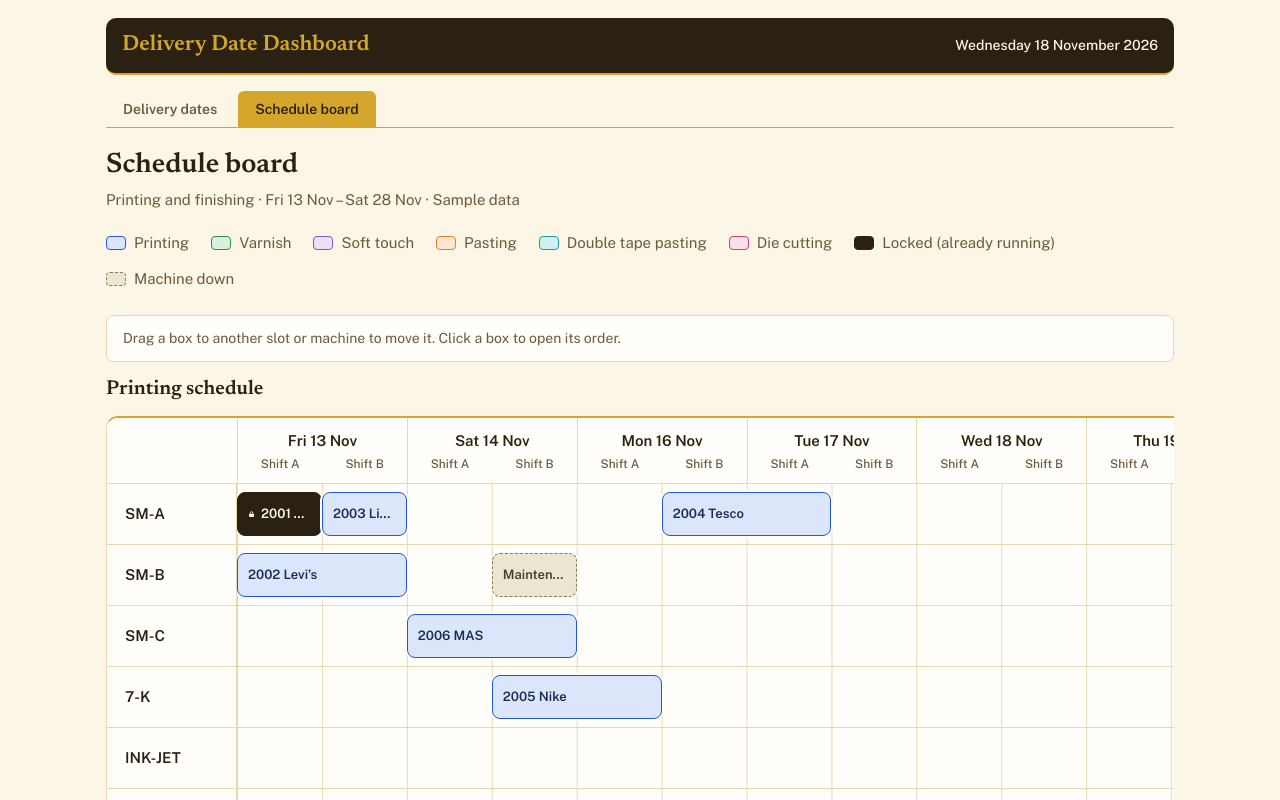
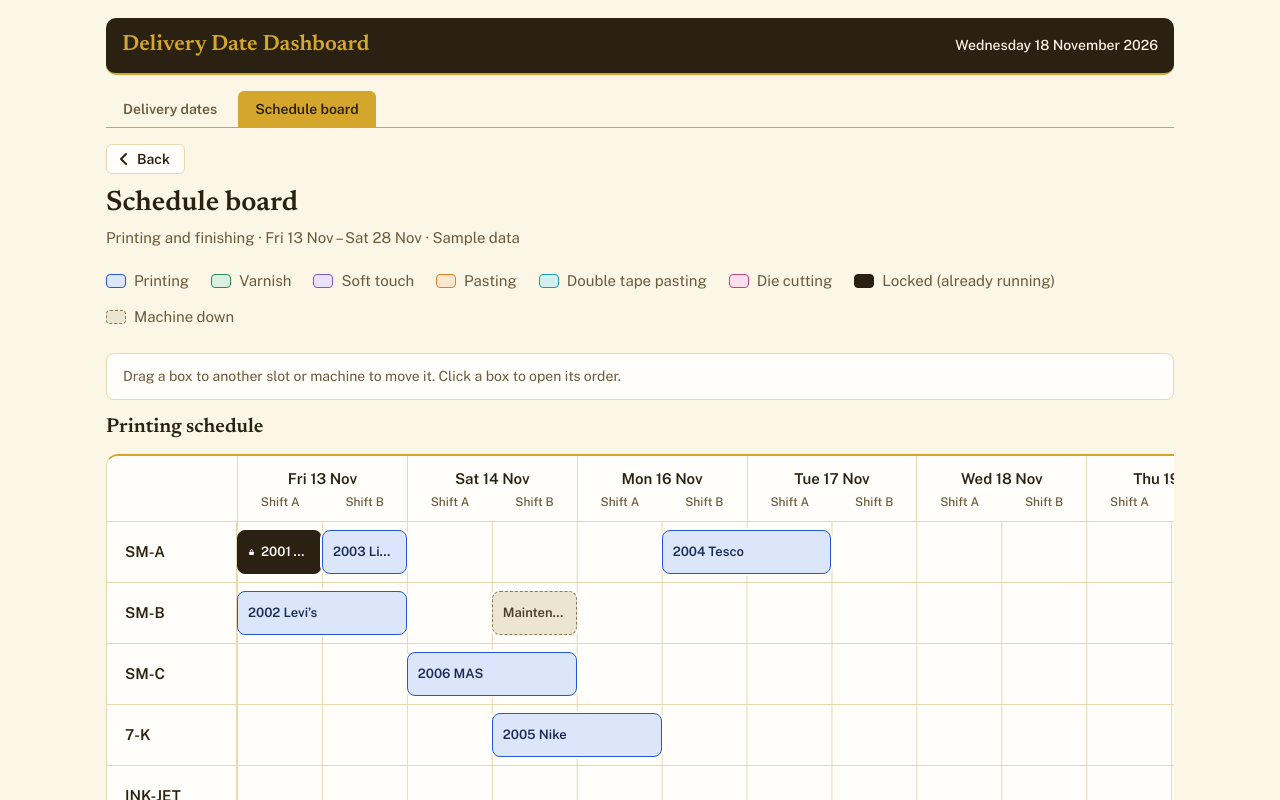
Before and after one commit to thisaraxdz/r-pac_production_planning_delivery_date-, a React (Vite) app: page /schedule in a window 1280 px wide. Shown: the top 800 px of the page. Built offline with nearby package versions, Linux system fonts and the light colour scheme.

Commit message:
Added a back button

```diff
--- a/src/App.jsx
+++ b/src/App.jsx
@@ -1,13 +1,28 @@
-import { Routes, Route } from "react-router"
+import { Routes, Route, useLocation } from "react-router"
+import BackButton from "./components/BackButton"
 import NavBar from "./components/NavBar"
+import ScrollManager from "./components/ScrollManager"
 import OrdersPage from "./pages/OrdersPage"
 import OrderDetailPage from "./pages/OrderDetailPage"
 import SchedulePage from "./pages/SchedulePage"
 
 function App() {
+  const { pathname } = useLocation()
+
+  // The Back button is shown on every page except the home page (Delivery dates)
+  const showBack = pathname !== "/"
+
   return (
     <div className="app-shell">
+      <ScrollManager />
       <NavBar />
+
+      {showBack && (
+        <div className="back-row">
+          <BackButton />
+        </div>
+      )}
+
       <Routes>
         <Route path="/" element={<OrdersPage />} />
         <Route path="/orders/:soNumber" element={<OrderDetailPage />} />
--- /dev/null
+++ b/src/components/BackButton.css
@@ -0,0 +1,27 @@
+.back-row {
+  margin-top: 16px;
+}
+
+/* The page right under the Back button needs less space on top */
+.back-row + .page {
+  padding-top: 12px;
+}
+
+.back-button {
+  display: inline-flex;
+  align-items: center;
+  gap: 6px;
+  padding: 6px 14px 6px 10px;
+  border: 1px solid var(--line);
+  border-radius: 6px;
+  background: var(--surface);
+  color: var(--umber);
+  font-family: var(--font-body);
+  font-size: 14px;
+  font-weight: 600;
+  cursor: pointer;
+}
+
+.back-button:hover {
+  background: var(--gold-tint);
+}
--- /dev/null
+++ b/src/components/BackButton.jsx
@@ -0,0 +1,35 @@
+import { useLocation, useNavigate } from "react-router"
+import "./BackButton.css"
+
+function BackButton() {
+  const navigate = useNavigate()
+  const location = useLocation()
+
+  // Goes back to the page the planner came from (for example the schedule board).
+  // If this page was the first one opened, there is nothing to go back to, so we go to the home page.
+  function goBack() {
+    if (location.key === "default") {
+      navigate("/")
+    } else {
+      navigate(-1)
+    }
+  }
+
+  return (
+    <button type="button" className="back-button" onClick={goBack}>
+      <svg width="14" height="14" viewBox="0 0 14 14" aria-hidden="true">
+        <path
+          d="M9 2L4 7l5 5"
+          fill="none"
+          stroke="currentColor"
+          strokeWidth="2"
+          strokeLinecap="round"
+          strokeLinejoin="round"
+        />
+      </svg>
+      Back
+    </button>
+  )
+}
+
+export default BackButton
--- /dev/null
+++ b/src/components/ScrollManager.jsx
@@ -0,0 +1,36 @@
+import { useEffect, useLayoutEffect, useRef } from "react"
+import { useLocation, useNavigationType } from "react-router"
+
+// How far down each page was scrolled, remembered for every visit (each visit has its own key)
+const savedScroll = new Map()
+
+function ScrollManager() {
+  const location = useLocation()
+  const navigationType = useNavigationType()
+  const currentKey = useRef(location.key)
+
+  // While the planner scrolls, remember the position of the page that is open now
+  useEffect(() => {
+    function remember() {
+      savedScroll.set(currentKey.current, window.scrollY)
+    }
+    window.addEventListener("scroll", remember, { passive: true })
+    return () => window.removeEventListener("scroll", remember)
+  }, [])
+
+  // When the page changes: a new page starts at the top,
+  // and going back returns to the place where the planner was
+  useLayoutEffect(() => {
+    currentKey.current = location.key
+
+    if (navigationType === "POP") {
+      window.scrollTo(0, savedScroll.get(location.key) ?? 0)
+    } else {
+      window.scrollTo(0, 0)
+    }
+  }, [location.key, navigationType])
+
+  return null
+}
+
+export default ScrollManager
```
